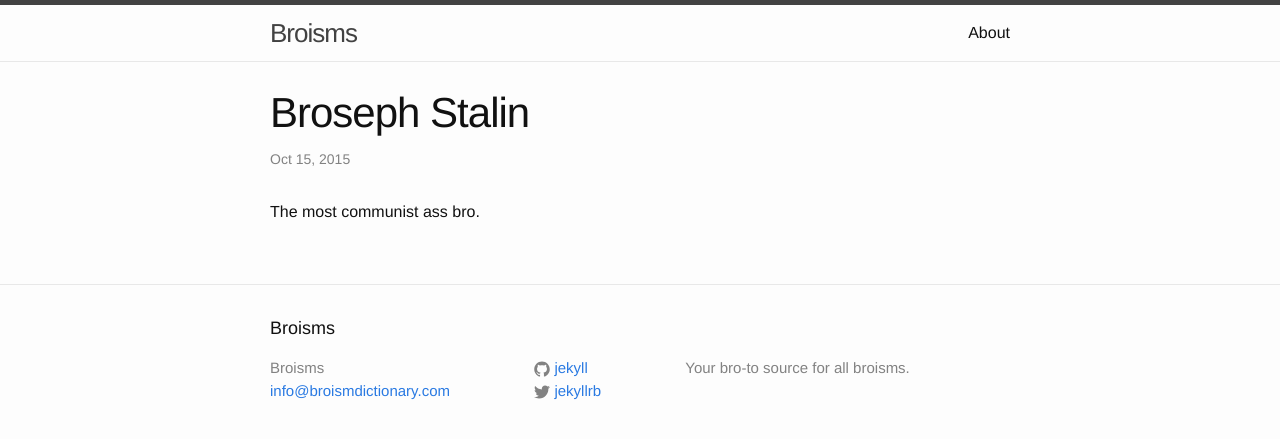
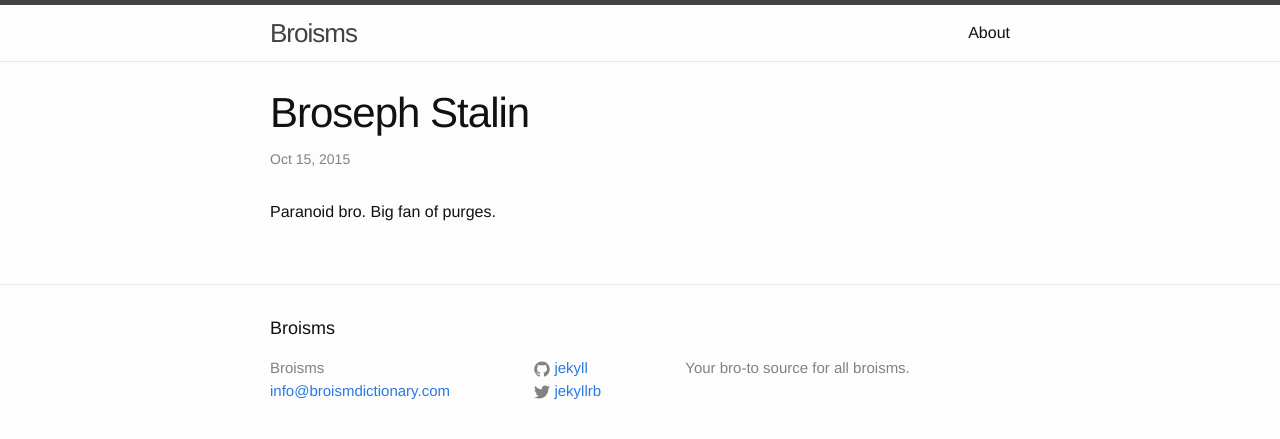
Before and after one commit to lukebonucci/broismdictionary.github.io, a Jekyll site: the page built from _posts/2015-10-15-Broseph-Stalin.md, in a window 1280 px wide. Shown: the top 439 px of the page. Built offline with Jekyll 4.4.1, drawn with Linux system fonts in a browser that asks for light colours.

Commit message:
Updated 2015-10-15-Broseph-Stalin.md

```diff
--- a/_posts/2015-10-15-Broseph-Stalin.md
+++ b/_posts/2015-10-15-Broseph-Stalin.md
@@ -5,4 +5,5 @@ Published: true
 ---
 
 
-The most communist ass bro.
+
+Paranoid bro. Big fan of purges.
```
